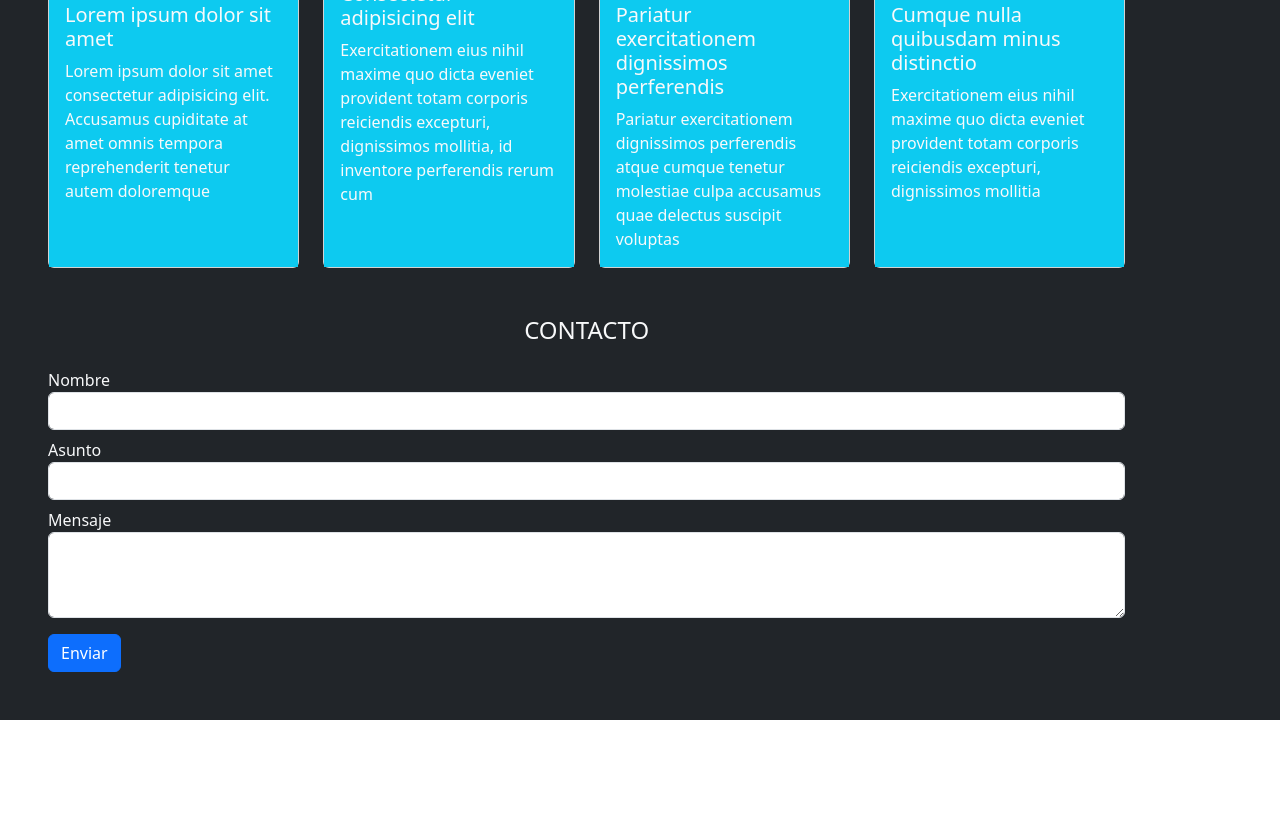
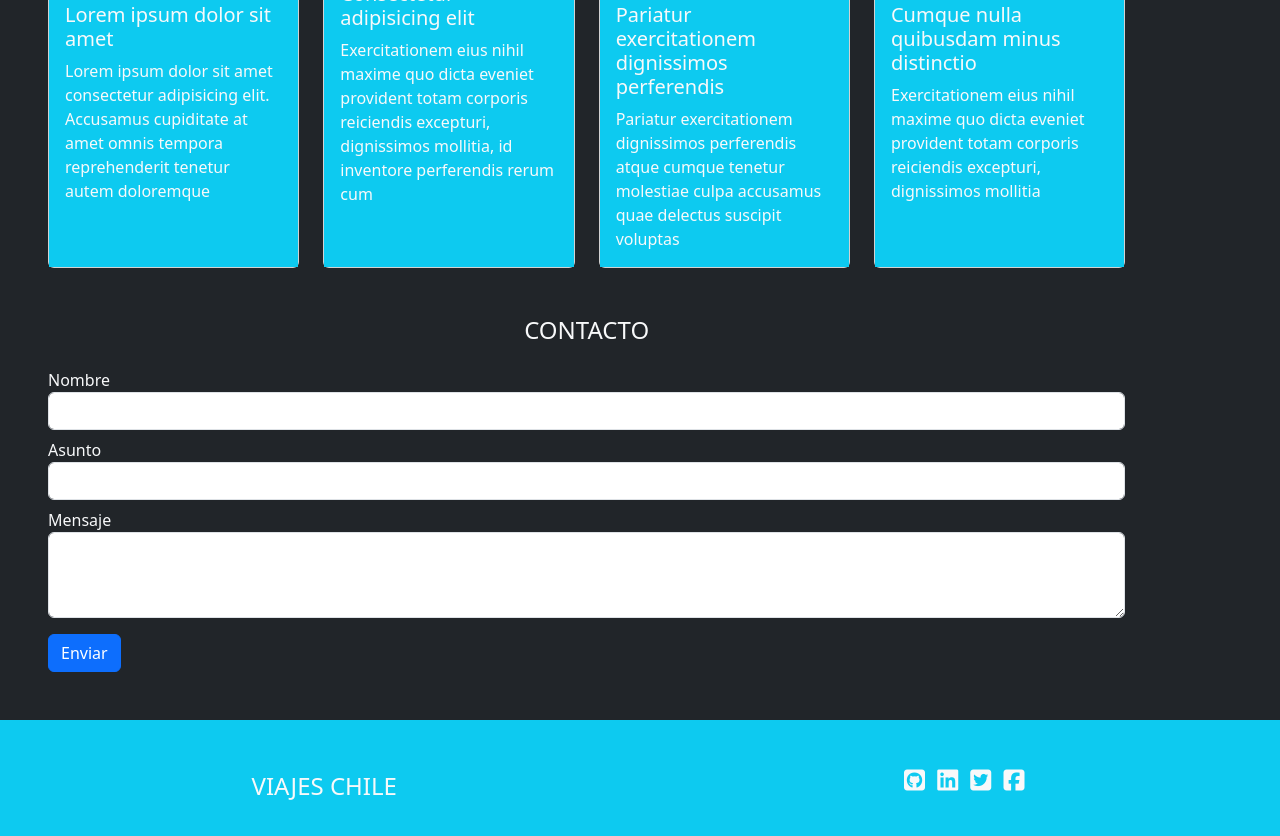
Before and after one commit to Carolinamieres/ViajesChile, a plain HTML site: page index.html in a window 1280 px wide. Shown: the part 1953-2789 px from the top of the page. Before the commit the page ends 2673 px from the top, so only its background shows below. Drawn offline with nearby package versions, Linux system fonts and the light colour scheme.

Commit message:
Quinto commit se agrega el footer

```diff
--- a/index.html
+++ b/index.html
@@ -228,6 +228,28 @@
                 </div>
             </form>
         </section>
+
+        <footer class="bg-info text-light pt-5 pb-3">
+            <div class="d-flex justify-content-around align-content-center">
+                <div class="d-inline-block">
+                    <p class="fs-4">VIAJES CHILE</p>
+                </div>
+                <div class="d-inline-block">
+                    <a href="https://www.github.com/" target="_blank" id="github" data-bs-toggle="tooltip"
+                        data-bs-placement="top" data-bs-title="Github"><i
+                            class="fa-brands fa-square-github mx-1 text-light fs-4"></i></a>
+                    <a href="https://www.linkedin.com/" target="_blank" id="linkedin" data-bs-toggle="tooltip"
+                        data-bs-placement="top" data-bs-title="Linkedin"><i
+                            class="fa-brands fa-linkedin mx-1 text-light fs-4"></i></a>
+                    <a href="https://www.twitter.com/" target="_blank" id="twitter" data-bs-toggle="tooltip"
+                        data-bs-placement="top" data-bs-title="Twitter"><i
+                            class="fa-brands fa-square-twitter mx-1 text-light fs-4"></i></a>
+                    <a href="https://www.facebook.com/" target="_blank" id="facebook" data-bs-toggle="tooltip"
+                        data-bs-placement="top" data-bs-title="Facebook"><i
+                            class="fa-brands fa-square-facebook mx-1 text-light fs-4"></i></a>
+                </div>
+            </div>
+        </footer>
     </main>
 
     <!-- script de bootstrap -->
```
